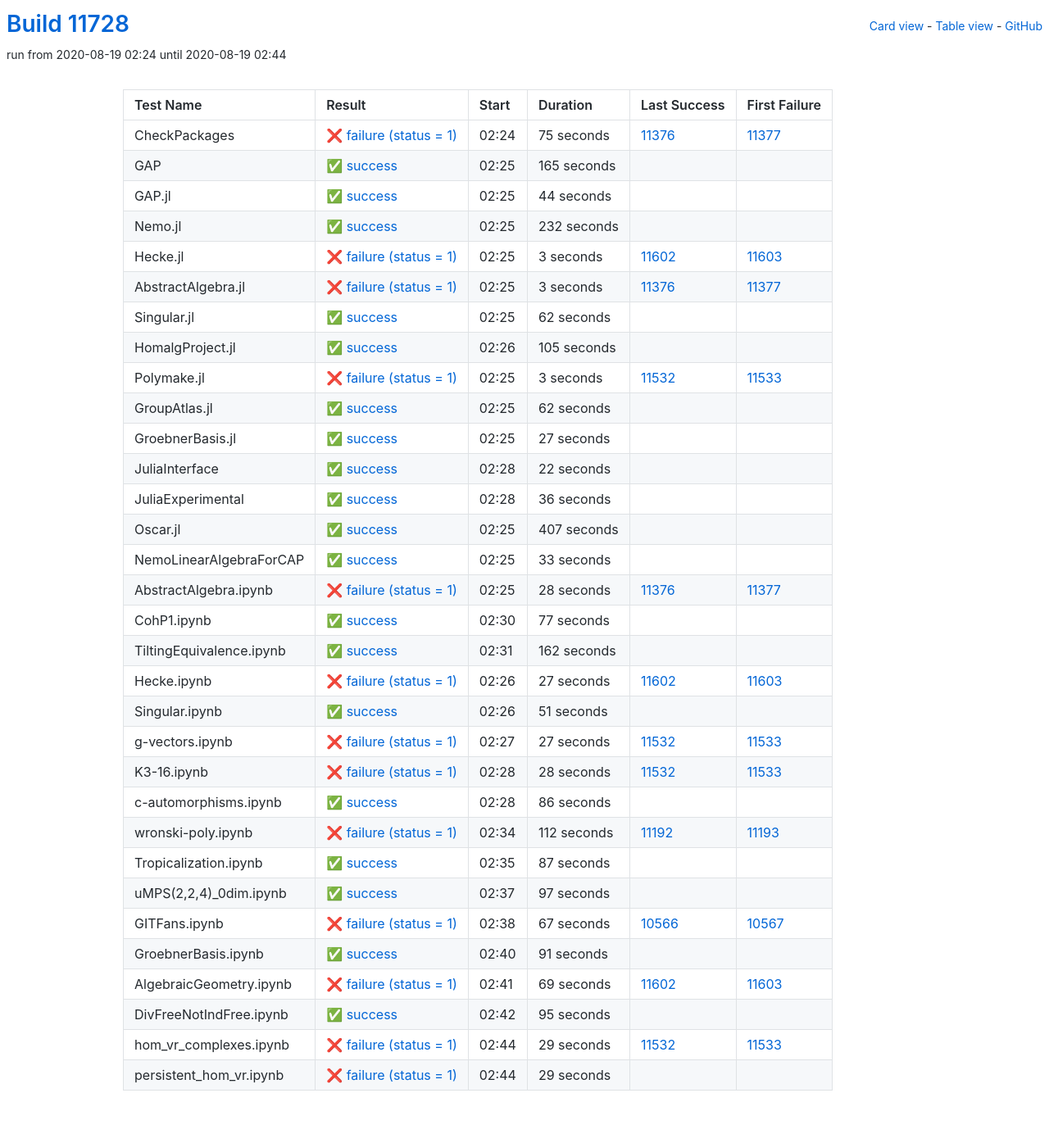
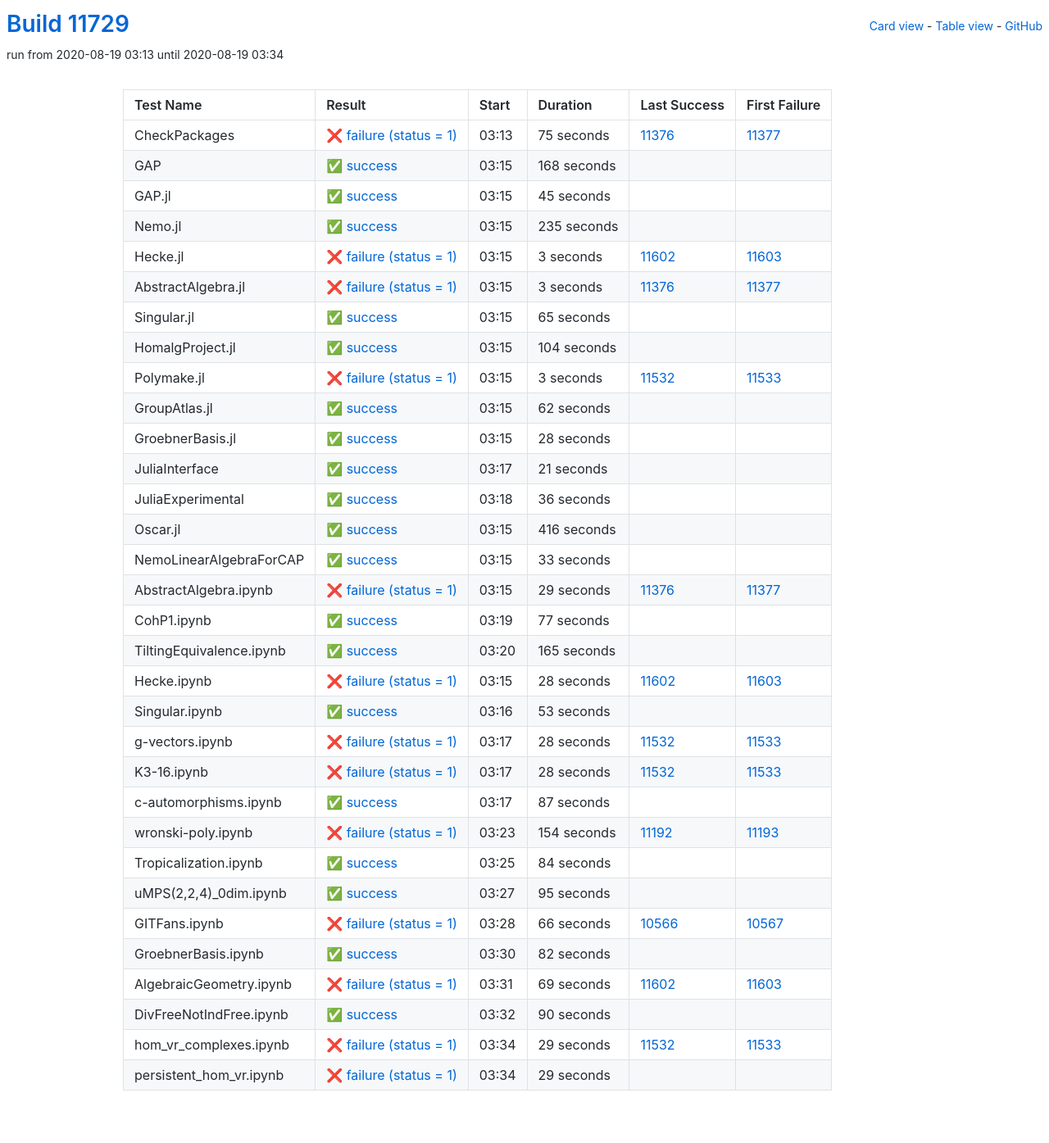
Before and after one commit to oscar-system/oscar-ci-status, a Jekyll site: the page built from table.html, in a window 1280 px wide. Shown: the whole page at 82% size. Built offline with Jekyll 4.4.1, drawn with Linux system fonts in a browser that asks for light colours.

Commit message:
Build #11729

```diff
--- a/_data/ci.yml
+++ b/_data/ci.yml
@@ -1,6 +1,6 @@
 ---
-build: 11728
-build_url: https://oscarci.mathematik.uni-kl.de/job/oscar/11728/
+build: 11729
+build_url: https://oscarci.mathematik.uni-kl.de/job/oscar/11729/
 job: oscar
 organization: oscar-system
 repo: oscar-ci-status
@@ -8,8 +8,8 @@
 tests:
 - name: CheckPackages
   id: checkpackages
-  log: https://oscarci.mathematik.uni-kl.de/job/oscar/11728/artifact/logs/build-11728/CheckPackages.log
-  start: 2020-08-19 02:24
+  log: https://oscarci.mathematik.uni-kl.de/job/oscar/11729/artifact/logs/build-11729/CheckPackages.log
+  start: 2020-08-19 03:13
   success: false
   exitcode: 1
   status: failure
@@ -20,44 +20,44 @@
   first_failure_url: https://oscarci.mathematik.uni-kl.de/job/oscar/11377/
 - name: GAP
   id: gap
-  log: https://oscarci.mathematik.uni-kl.de/job/oscar/11728/artifact/logs/build-11728/GAP.log
-  start: 2020-08-19 02:25
+  log: https://oscarci.mathematik.uni-kl.de/job/oscar/11729/artifact/logs/build-11729/GAP.log
+  start: 2020-08-19 03:15
   success: true
   exitcode: 0
   status: success
-  duration: 165
+  duration: 168
   last_success: false
   last_success_url:
   first_failure: false
   first_failure_url:
 - name: GAP.jl
   id: gap-jl
-  log: https://oscarci.mathematik.uni-kl.de/job/oscar/11728/artifact/logs/build-11728/GAP.jl.log
-  start: 2020-08-19 02:25
+  log: https://oscarci.mathematik.uni-kl.de/job/oscar/11729/artifact/logs/build-11729/GAP.jl.log
+  start: 2020-08-19 03:15
   success: true
   exitcode: 0
   status: success
-  duration: 44
+  duration: 45
   last_success: false
   last_success_url:
   first_failure: false
   first_failure_url:
 - name: Nemo.jl
   id: nemo-jl
-  log: https://oscarci.mathematik.uni-kl.de/job/oscar/11728/artifact/logs/build-11728/Nemo.jl.log
-  start: 2020-08-19 02:25
+  log: https://oscarci.mathematik.uni-kl.de/job/oscar/11729/artifact/logs/build-11729/Nemo.jl.log
+  start: 2020-08-19 03:15
   success: true
   exitcode: 0
   status: success
-  duration: 232
+  duration: 235
   last_success: false
   last_success_url:
   first_failure: false
   first_failure_url:
 - name: Hecke.jl
   id: hecke-jl
-  log: https://oscarci.mathematik.uni-kl.de/job/oscar/11728/artifact/logs/build-11728/Hecke.jl.log
-  start: 2020-08-19 02:25
+  log: https://oscarci.mathematik.uni-kl.de/job/oscar/11729/artifact/logs/build-11729/Hecke.jl.log
+  start: 2020-08-19 03:15
   success: false
   exitcode: 1
   status: failure
@@ -68,8 +68,8 @@
   first_failure_url: https://oscarci.mathematik.uni-kl.de/job/oscar/11603/
 - name: AbstractAlgebra.jl
   id: abstractalgebra-jl
-  log: https://oscarci.mathematik.uni-kl.de/job/oscar/11728/artifact/logs/build-11728/AbstractAlgebra.jl.log
-  start: 2020-08-19 02:25
+  log: https://oscarci.mathematik.uni-kl.de/job/oscar/11729/artifact/logs/build-11729/AbstractAlgebra.jl.log
+  start: 2020-08-19 03:15
   success: false
   exitcode: 1
   status: failure
@@ -80,32 +80,32 @@
   first_failure_url: https://oscarci.mathematik.uni-kl.de/job/oscar/11377/
 - name: Singular.jl
   id: singular-jl
-  log: https://oscarci.mathematik.uni-kl.de/job/oscar/11728/artifact/logs/build-11728/Singular.jl.log
-  start: 2020-08-19 02:25
+  log: https://oscarci.mathematik.uni-kl.de/job/oscar/11729/artifact/logs/build-11729/Singular.jl.log
+  start: 2020-08-19 03:15
   success: true
   exitcode: 0
   status: success
-  duration: 62
+  duration: 65
   last_success: false
   last_success_url:
   first_failure: false
   first_failure_url:
 - name: HomalgProject.jl
   id: homalgproject-jl
-  log: https://oscarci.mathematik.uni-kl.de/job/oscar/11728/artifact/logs/build-11728/HomalgProject.jl.log
-  start: 2020-08-19 02:26
+  log: https://oscarci.mathematik.uni-kl.de/job/oscar/11729/artifact/logs/build-11729/HomalgProject.jl.log
+  start: 2020-08-19 03:15
   success: true
   exitcode: 0
   status: success
-  duration: 105
+  duration: 104
   last_success: false
   last_success_url:
   first_failure: false
   first_failure_url:
 - name: Polymake.jl
   id: polymake-jl
-  log: https://oscarci.mathematik.uni-kl.de/job/oscar/11728/artifact/logs/build-11728/Polymake.jl.log
-  start: 2020-08-19 02:25
+  log: https://oscarci.mathematik.uni-kl.de/job/oscar/11729/artifact/logs/build-11729/Polymake.jl.log
+  start: 2020-08-19 03:15
   success: false
   exitcode: 1
   status: failure
@@ -116,8 +116,8 @@
   first_failure_url: https://oscarci.mathematik.uni-kl.de/job/oscar/11533/
 - name: GroupAtlas.jl
   id: groupatlas-jl
-  log: https://oscarci.mathematik.uni-kl.de/job/oscar/11728/artifact/logs/build-11728/GroupAtlas.jl.log
-  start: 2020-08-19 02:25
+  log: https://oscarci.mathematik.uni-kl.de/job/oscar/11729/artifact/logs/build-11729/GroupAtlas.jl.log
+  start: 2020-08-19 03:15
   success: true
   exitcode: 0
   status: success
@@ -128,32 +128,32 @@
   first_failure_url:
 - name: GroebnerBasis.jl
   id: groebnerbasis-jl
-  log: https://oscarci.mathematik.uni-kl.de/job/oscar/11728/artifact/logs/build-11728/GroebnerBasis.jl.log
-  start: 2020-08-19 02:25
+  log: https://oscarci.mathematik.uni-kl.de/job/oscar/11729/artifact/logs/build-11729/GroebnerBasis.jl.log
+  start: 2020-08-19 03:15
   success: true
   exitcode: 0
   status: success
-  duration: 27
+  duration: 28
   last_success: false
   last_success_url:
   first_failure: false
   first_failure_url:
 - name: JuliaInterface
   id: juliainterface
-  log: https://oscarci.mathematik.uni-kl.de/job/oscar/11728/artifact/logs/build-11728/JuliaInterface.log
-  start: 2020-08-19 02:28
+  log: https://oscarci.mathematik.uni-kl.de/job/oscar/11729/artifact/logs/build-11729/JuliaInterface.log
+  start: 2020-08-19 03:17
   success: true
   exitcode: 0
   status: success
-  duration: 22
+  duration: 21
   last_success: false
   last_success_url:
   first_failure: false
   first_failure_url:
 - name: JuliaExperimental
   id: juliaexperimental
-  log: https://oscarci.mathematik.uni-kl.de/job/oscar/11728/artifact/logs/build-11728/JuliaExperimental.log
-  start: 2020-08-19 02:28
+  log: https://oscarci.mathematik.uni-kl.de/job/oscar/11729/artifact/logs/build-11729/JuliaExperimental.log
+  start: 2020-08-19 03:18
   success: true
   exitcode: 0
   status: success
@@ -164,20 +164,20 @@
   first_failure_url:
 - name: Oscar.jl
   id: oscar-jl
-  log: https://oscarci.mathematik.uni-kl.de/job/oscar/11728/artifact/logs/build-11728/Oscar.jl.log
-  start: 2020-08-19 02:25
+  log: https://oscarci.mathematik.uni-kl.de/job/oscar/11729/artifact/logs/build-11729/Oscar.jl.log
+  start: 2020-08-19 03:15
   success: true
   exitcode: 0
   status: success
-  duration: 407
+  duration: 416
   last_success: false
   last_success_url:
   first_failure: false
   first_failure_url:
 - name: NemoLinearAlgebraForCAP
   id: nemolinearalgebraforcap
-  log: https://oscarci.mathematik.uni-kl.de/job/oscar/11728/artifact/logs/build-11728/NemoLinearAlgebraForCAP.log
-  start: 2020-08-19 02:25
+  log: https://oscarci.mathematik.uni-kl.de/job/oscar/11729/artifact/logs/build-11729/NemoLinearAlgebraForCAP.log
+  start: 2020-08-19 03:15
   success: true
   exitcode: 0
   status: success
@@ -188,20 +188,20 @@
   first_failure_url:
 - name: AbstractAlgebra.ipynb
   id: abstractalgebra-ipynb
-  log: https://oscarci.mathematik.uni-kl.de/job/oscar/11728/artifact/logs/build-11728/AbstractAlgebra.ipynb.log
-  start: 2020-08-19 02:25
+  log: https://oscarci.mathematik.uni-kl.de/job/oscar/11729/artifact/logs/build-11729/AbstractAlgebra.ipynb.log
+  start: 2020-08-19 03:15
   success: false
   exitcode: 1
   status: failure
-  duration: 28
+  duration: 29
   last_success: 11376
   last_success_url: https://oscarci.mathematik.uni-kl.de/job/oscar/11376/
   first_failure: 11377
   first_failure_url: https://oscarci.mathematik.uni-kl.de/job/oscar/11377/
 - name: CohP1.ipynb
   id: cohp1-ipynb
-  log: https://oscarci.mathematik.uni-kl.de/job/oscar/11728/artifact/logs/build-11728/CohP1.ipynb.log
-  start: 2020-08-19 02:30
+  log: https://oscarci.mathematik.uni-kl.de/job/oscar/11729/artifact/logs/build-11729/CohP1.ipynb.log
+  start: 2020-08-19 03:19
   success: true
   exitcode: 0
   status: success
@@ -212,56 +212,56 @@
   first_failure_url:
 - name: TiltingEquivalence.ipynb
   id: tiltingequivalence-ipynb
-  log: https://oscarci.mathematik.uni-kl.de/job/oscar/11728/artifact/logs/build-11728/TiltingEquivalence.ipynb.log
-  start: 2020-08-19 02:31
+  log: https://oscarci.mathematik.uni-kl.de/job/oscar/11729/artifact/logs/build-11729/TiltingEquivalence.ipynb.log
+  start: 2020-08-19 03:20
   success: true
   exitcode: 0
   status: success
-  duration: 162
+  duration: 165
   last_success: false
   last_success_url:
   first_failure: false
   first_failure_url:
 - name: Hecke.ipynb
   id: hecke-ipynb
-  log: https://oscarci.mathematik.uni-kl.de/job/oscar/11728/artifact/logs/build-11728/Hecke.ipynb.log
-  start: 2020-08-19 02:26
+  log: https://oscarci.mathematik.uni-kl.de/job/oscar/11729/artifact/logs/build-11729/Hecke.ipynb.log
+  start: 2020-08-19 03:15
   success: false
   exitcode: 1
   status: failure
-  duration: 27
+  duration: 28
   last_success: 11602
   last_success_url: https://oscarci.mathematik.uni-kl.de/job/oscar/11602/
   first_failure: 11603
   first_failure_url: https://oscarci.mathematik.uni-kl.de/job/oscar/11603/
 - name: Singular.ipynb
   id: singular-ipynb
-  log: https://oscarci.mathematik.uni-kl.de/job/oscar/11728/artifact/logs/build-11728/Singular.ipynb.log
-  start: 2020-08-19 02:26
+  log: https://oscarci.mathematik.uni-kl.de/job/oscar/11729/artifact/logs/build-11729/Singular.ipynb.log
+  start: 2020-08-19 03:16
   success: true
   exitcode: 0
   status: success
-  duration: 51
+  duration: 53
   last_success: false
   last_success_url:
   first_failure: false
   first_failure_url:
 - name: g-vectors.ipynb
   id: g-vectors-ipynb
-  log: https://oscarci.mathematik.uni-kl.de/job/oscar/11728/artifact/logs/build-11728/g-vectors.ipynb.log
-  start: 2020-08-19 02:27
+  log: https://oscarci.mathematik.uni-kl.de/job/oscar/11729/artifact/logs/build-11729/g-vectors.ipynb.log
+  start: 2020-08-19 03:17
   success: false
   exitcode: 1
   status: failure
-  duration: 27
+  duration: 28
   last_success: 11532
   last_success_url: https://oscarci.mathematik.uni-kl.de/job/oscar/11532/
   first_failure: 11533
   first_failure_url: https://oscarci.mathematik.uni-kl.de/job/oscar/11533/
 - name: K3-16.ipynb
   id: k3-16-ipynb
-  log: https://oscarci.mathematik.uni-kl.de/job/oscar/11728/artifact/logs/build-11728/K3-16.ipynb.log
-  start: 2020-08-19 02:28
+  log: https://oscarci.mathematik.uni-kl.de/job/oscar/11729/artifact/logs/build-11729/K3-16.ipynb.log
+  start: 2020-08-19 03:17
   success: false
   exitcode: 1
   status: failure
@@ -272,32 +272,8 @@
   first_failure_url: https://oscarci.mathematik.uni-kl.de/job/oscar/11533/
 - name: c-automorphisms.ipynb
   id: c-automorphisms-ipynb
-  log: https://oscarci.mathematik.uni-kl.de/job/oscar/11728/artifact/logs/build-11728/c-automorphisms.ipynb.log
-  start: 2020-08-19 02:28
-  success: true
-  exitcode: 0
-  status: success
-  duration: 86
-  last_success: false
-  last_success_url:
-  first_failure: false
-  first_failure_url:
-- name: wronski-poly.ipynb
-  id: wronski-poly-ipynb
-  log: https://oscarci.mathematik.uni-kl.de/job/oscar/11728/artifact/logs/build-11728/wronski-poly.ipynb.log
-  start: 2020-08-19 02:34
-  success: false
-  exitcode: 1
-  status: failure
-  duration: 112
-  last_success: 11192
-  last_success_url: https://oscarci.mathematik.uni-kl.de/job/oscar/11192/
-  first_failure: 11193
-  first_failure_url: https://oscarci.mathematik.uni-kl.de/job/oscar/11193/
-- name: Tropicalization.ipynb
-  id: tropicalization-ipynb
-  log: https://oscarci.mathematik.uni-kl.de/job/oscar/11728/artifact/logs/build-11728/Tropicalization.ipynb.log
-  start: 2020-08-19 02:35
+  log: https://oscarci.mathematik.uni-kl.de/job/oscar/11729/artifact/logs/build-11729/c-automorphisms.ipynb.log
+  start: 2020-08-19 03:17
   success: true
   exitcode: 0
   status: success
@@ -306,46 +282,70 @@
   last_success_url:
   first_failure: false
   first_failure_url:
-- name: uMPS(2,2,4)_0dim.ipynb
-  id: umps-2-2-4-0dim-ipynb
-  log: https://oscarci.mathematik.uni-kl.de/job/oscar/11728/artifact/logs/build-11728/uMPS-2-2-4-_0dim.ipynb.log
-  start: 2020-08-19 02:37
+- name: wronski-poly.ipynb
+  id: wronski-poly-ipynb
+  log: https://oscarci.mathematik.uni-kl.de/job/oscar/11729/artifact/logs/build-11729/wronski-poly.ipynb.log
+  start: 2020-08-19 03:23
+  success: false
+  exitcode: 1
+  status: failure
+  duration: 154
+  last_success: 11192
+  last_success_url: https://oscarci.mathematik.uni-kl.de/job/oscar/11192/
+  first_failure: 11193
+  first_failure_url: https://oscarci.mathematik.uni-kl.de/job/oscar/11193/
+- name: Tropicalization.ipynb
+  id: tropicalization-ipynb
+  log: https://oscarci.mathematik.uni-kl.de/job/oscar/11729/artifact/logs/build-11729/Tropicalization.ipynb.log
+  start: 2020-08-19 03:25
   success: true
   exitcode: 0
   status: success
-  duration: 97
+  duration: 84
+  last_success: false
+  last_success_url:
+  first_failure: false
+  first_failure_url:
+- name: uMPS(2,2,4)_0dim.ipynb
+  id: umps-2-2-4-0dim-ipynb
+  log: https://oscarci.mathematik.uni-kl.de/job/oscar/11729/artifact/logs/build-11729/uMPS-2-2-4-_0dim.ipynb.log
+  start: 2020-08-19 03:27
+  success: true
+  exitcode: 0
+  status: success
+  duration: 95
   last_success: false
   last_success_url:
   first_failure: false
   first_failure_url:
 - name: GITFans.ipynb
   id: gitfans-ipynb
-  log: https://oscarci.mathematik.uni-kl.de/job/oscar/11728/artifact/logs/build-11728/GITFans.ipynb.log
-  start: 2020-08-19 02:38
+  log: https://oscarci.mathematik.uni-kl.de/job/oscar/11729/artifact/logs/build-11729/GITFans.ipynb.log
+  start: 2020-08-19 03:28
   success: false
   exitcode: 1
   status: failure
-  duration: 67
+  duration: 66
   last_success: 10566
   last_success_url: https://oscarci.mathematik.uni-kl.de/job/oscar/10566/
   first_failure: 10567
   first_failure_url: https://oscarci.mathematik.uni-kl.de/job/oscar/10567/
 - name: GroebnerBasis.ipynb
   id: groebnerbasis-ipynb
-  log: https://oscarci.mathematik.uni-kl.de/job/oscar/11728/artifact/logs/build-11728/GroebnerBasis.ipynb.log
-  start: 2020-08-19 02:40
+  log: https://oscarci.mathematik.uni-kl.de/job/oscar/11729/artifact/logs/build-11729/GroebnerBasis.ipynb.log
+  start: 2020-08-19 03:30
   success: true
   exitcode: 0
   status: success
-  duration: 91
+  duration: 82
   last_success: false
   last_success_url:
   first_failure: false
   first_failure_url:
 - name: AlgebraicGeometry.ipynb
   id: algebraicgeometry-ipynb
-  log: https://oscarci.mathematik.uni-kl.de/job/oscar/11728/artifact/logs/build-11728/AlgebraicGeometry.ipynb.log
-  start: 2020-08-19 02:41
+  log: https://oscarci.mathematik.uni-kl.de/job/oscar/11729/artifact/logs/build-11729/AlgebraicGeometry.ipynb.log
+  start: 2020-08-19 03:31
   success: false
   exitcode: 1
   status: failure
@@ -356,20 +356,20 @@
   first_failure_url: https://oscarci.mathematik.uni-kl.de/job/oscar/11603/
 - name: DivFreeNotIndFree.ipynb
   id: divfreenotindfree-ipynb
-  log: https://oscarci.mathematik.uni-kl.de/job/oscar/11728/artifact/logs/build-11728/DivFreeNotIndFree.ipynb.log
-  start: 2020-08-19 02:42
+  log: https://oscarci.mathematik.uni-kl.de/job/oscar/11729/artifact/logs/build-11729/DivFreeNotIndFree.ipynb.log
+  start: 2020-08-19 03:32
   success: true
   exitcode: 0
   status: success
-  duration: 95
+  duration: 90
   last_success: false
   last_success_url:
   first_failure: false
   first_failure_url:
 - name: hom_vr_complexes.ipynb
   id: hom-vr-complexes-ipynb
-  log: https://oscarci.mathematik.uni-kl.de/job/oscar/11728/artifact/logs/build-11728/hom_vr_complexes.ipynb.log
-  start: 2020-08-19 02:44
+  log: https://oscarci.mathematik.uni-kl.de/job/oscar/11729/artifact/logs/build-11729/hom_vr_complexes.ipynb.log
+  start: 2020-08-19 03:34
   success: false
   exitcode: 1
   status: failure
@@ -380,8 +380,8 @@
   first_failure_url: https://oscarci.mathematik.uni-kl.de/job/oscar/11533/
 - name: persistent_hom_vr.ipynb
   id: persistent-hom-vr-ipynb
-  log: https://oscarci.mathematik.uni-kl.de/job/oscar/11728/artifact/logs/build-11728/persistent_hom_vr.ipynb.log
-  start: 2020-08-19 02:44
+  log: https://oscarci.mathematik.uni-kl.de/job/oscar/11729/artifact/logs/build-11729/persistent_hom_vr.ipynb.log
+  start: 2020-08-19 03:34
   success: false
   exitcode: 1
   status: failure
```
Also changed, not shown: README.md.
